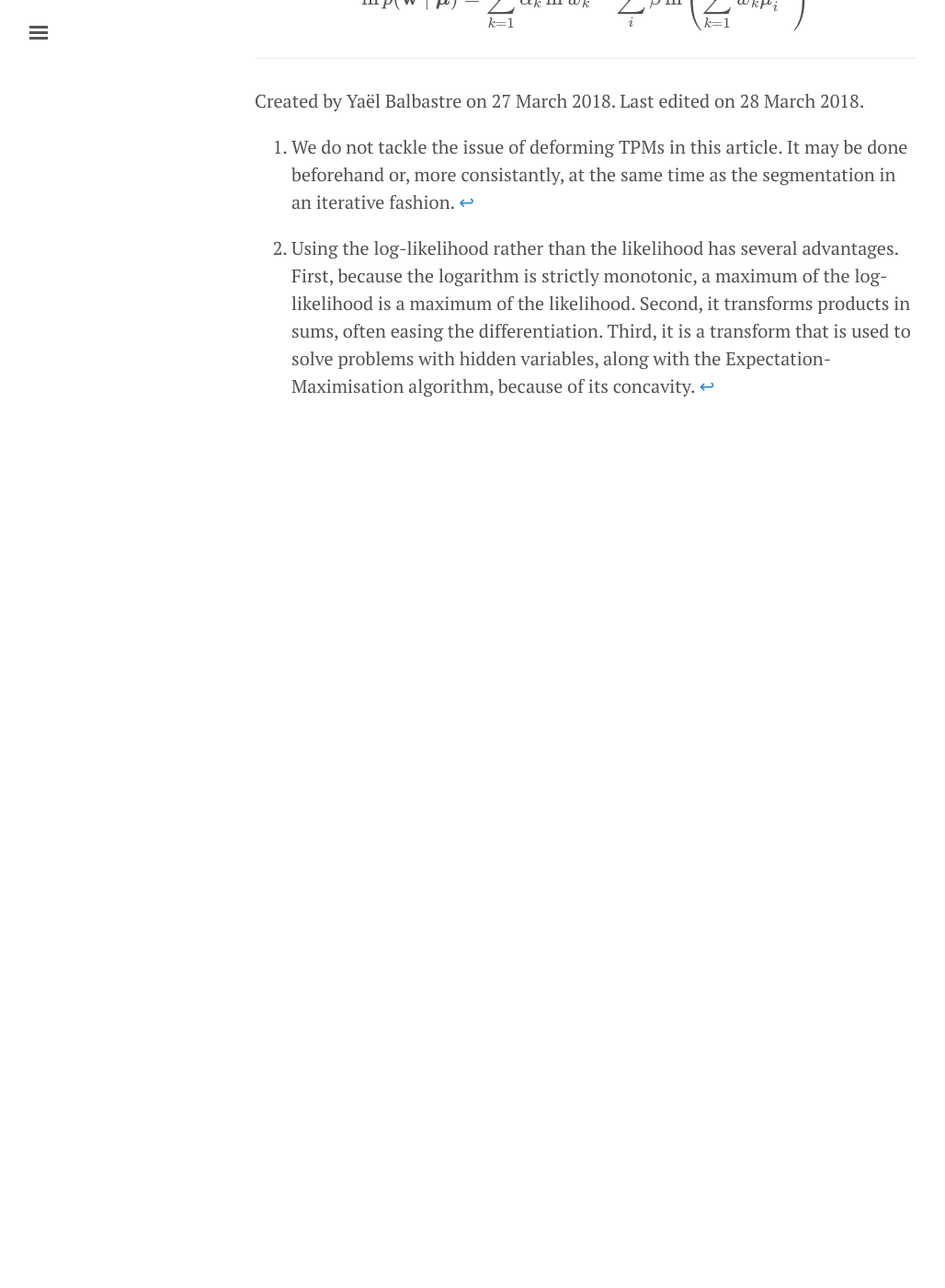
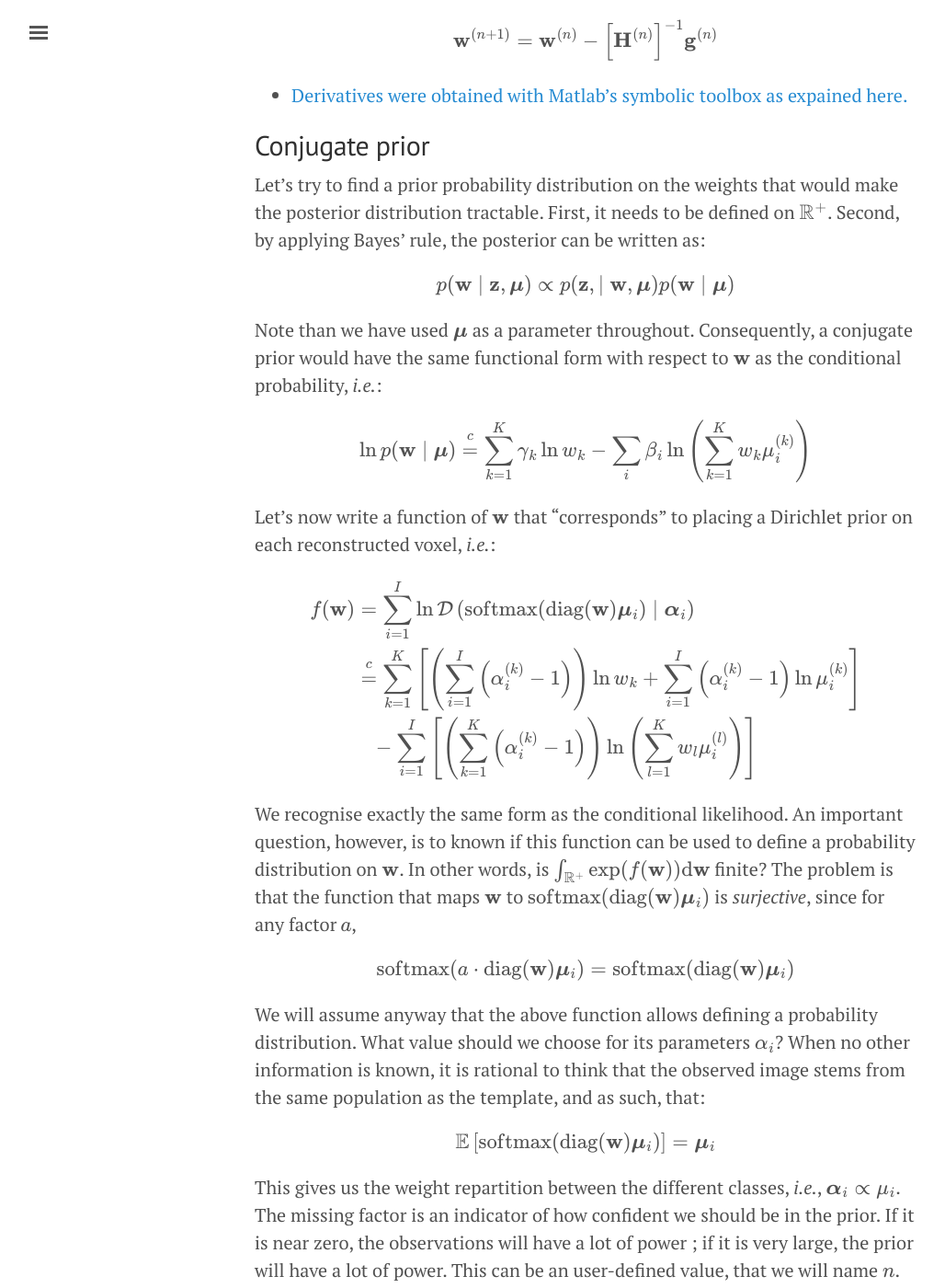
Before and after one commit to balbasty/computational-anatomy-notes, a Jekyll site: the page built from tpm-scale.md, in a window 1280 px wide and 1400 px high, scrolled down 2928 px. Shown: the whole window at 92% size, without its empty margins (3-1031 px from the left). Built offline with Jekyll 4.4.1, drawn with Linux system fonts in a browser that asks for light colours; formulas are drawn with MathJax 3; before the commit the page ends 3443 px from its top, so only the background shows below that; some of the changed text lies outside the part shown.

Commit message:
TPM scale: conjugate prior and MAP estimate

```diff
--- a/tpm-scale.md
+++ b/tpm-scale.md
@@ -7,18 +7,29 @@ mathjax: true
 Context
 -------
 
-Tissue probability maps (TPMs), or *templates*, encode the prior probability of each voxel in an image to belong to one of $K$ classes. Typically, they reflect the proportion of subjects, in the general population, that show a given class in a given location. These TPMs play a crucial role in segmentation models as they provide *local* prior information about class probability, thus helping regularise the segmentation in an anatomical way. TPMs are aligned to each observed brain and deformed to match as well as possible their anatomy[^registration]. The following figure shows a brain image along with the true labels and the deformed template (each color represents one class, mixed colors correspond to class probabilities):
+Tissue probability maps (TPMs), or *templates*, encode the prior probability of each voxel in an image of belonging to one of $K$ classes. Typically, they reflect the proportion of subjects, in the general population, that show a given class in a given location. These TPMs play a crucial role in segmentation models as they provide *local* prior information about class probability, thus helping regularise the segmentation in an anatomical way. TPMs are aligned to each observed brain and deformed to match as well as possible their anatomy[^registration]. The following figure shows a brain image along with the true labels and the deformed template (each color represents one class, mixed colors correspond to class probabilities):
 
 [^registration]: We do not tackle the issue of deforming TPMs in this article. It may be done beforehand or, more consistantly, at the same time as the segmentation in an iterative fashion.
 
-In the best case scenario, the deformed TPMs would match almost exactly the true labels. However, because deformations are not entirely *free* (*i.e.*, they must be smooth), there is often some kind of leeway, especially if the observed image possess an unusual anatomy (as might be the case if it is pathological). In this case, an issue is that the global expected class proportions in the template might be different from the actual class proportion, and thus bias the segmentation. For exemle, in the above exemple, the expected tissue proportions, are [x y z] whereas the true proportion is [x' y' z']. Consequently, it is necessary to modulate the TPMs to change the global expected class proportion.
+**INCLUDE A FIGURE HERE**
+
+In the best case scenario, the deformed TPMs would match almost exactly the true labels. However, because deformations are not entirely *free* (*i.e.*, they must be smooth), there is often some kind of leeway, especially if the observed image possess an unusual anatomy (as might be the case if it is pathological). In this case, an issue is that the global expected class proportions in the template might be different from the actual class proportion, and thus bias the segmentation. In the above exemple, the expected tissue proportions, are [x y z] whereas the true proportion is [x' y' z']. Consequently, it is necessary to modulate the TPMs to change the global expected class proportion.
+
+### When is it useful
+
+- **When the alignement procedure has low flexibility.** Typically, if only an affine transform is used, there is no chance that it may compensante for differences in gray matter volume. In this case, it is important to rescale the TPMs to avoid biasing the segmentation.
+- **When the subject is very pathological.** In this case, even with a very flexible deformation model (such as diffeomorphisms), it is possible that TPMs cannot match the subject well enough, and thus that expected proportions are not perfectly suited.
 
 Formal writing
 --------------
 
 Let us write the true labels as a series of binary images, each acting as a mask of voxels belonging to one class. In vector form, this yield: $\mathbf{z} = \left[z_i^{(k)} \in \left\\{0,1\right\\} \mid  i \in 1\dots I ~;~ k \in 1\dots K \right]$, where $i$ indexes voxels and $k$ indexes classes. In a similar fashion, we write the template as a series of probability images: $\boldsymbol{\mu} = \left[\mu_i^{(k)} \in \left[0,1\right] \mid  i \in 1\dots I ~;~ k \in 1\dots K \right]$. The idea is to find a series of factors, $w_k$, so that prior probabilities become:
 
-$$p_i^{(k)} = \frac{w_k\mu_i^{(k)}}{\sum_{l=1}^K w_l\mu_i^{(l)}}$$
+$$p_i^{(k)} = \frac{w_k\mu_i^{(k)}}{\sum_{l=1}^K w_l\mu_i^{(l)}} \Leftrightarrow \mathbf{p}_i = \mathrm{softmax}\left(\mathrm{diag}(\mathbf{w}) \boldsymbol{\mu}_i\right)$$
+
+The following figure shows the above template modulated using different factors. It is apparent that each one bears very different prior information.
+
+**INCLUDE A FIGURE HERE**
 
 Formally, saying that these are probabilities of belonging to each class is equivalent to saying that they are parameters of a _Categorical_ distribution, from which stem the actual labels. We can thus write the conditonal probability:
 
@@ -56,18 +67,52 @@ The optimum can then be optained iteratively, according to the update scheme:
 
 $$\mathbf{w}^{(n+1)} = \mathbf{w}^{(n)} - \left[\mathbf{H}^{(n)}\right]^{-1} \mathbf{g}^{(n)}$$
 
-- [Derivatives were obtained with Matlab's symbolic toolbox and expained here]({{ site.baseurl }}/tpm-scale-deriv-ml)
+- [Derivatives were obtained with Matlab's symbolic toolbox as expained here.]({{ site.baseurl }}/tpm-scale-deriv-ml)
 
 Conjugate prior
 ---------------
 
-Let us try to find a prior probability distribution on the weights that would make the posterior distribution tractable. First, it needs to be defined on $\mathbb{R}^+$. Second, by applying Bayes' rule, the posterior can be written as:
+Let's try to find a prior probability distribution on the weights that would make the posterior distribution tractable. First, it needs to be defined on $\mathbb{R}^+$. Second, by applying Bayes' rule, the posterior can be written as:
 
 $$p(\mathbf{w} \mid \mathbf{z}, \boldsymbol{\mu}) \propto p(\mathbf{z}, \mid \mathbf{w}, \boldsymbol{\mu}) p(\mathbf{w} \mid \boldsymbol{\mu})$$
 
 Note than we have used $\boldsymbol{\mu}$ as a parameter throughout. Consequently, a conjugate prior would have the same functional form with respect to $\mathbf{w}$ as the conditional probability, *i.e.*:
 
-$$\ln p(\mathbf{w} \mid \boldsymbol{\mu}) = \sum_{k=1}^K \alpha_k \ln w_k - \sum_i \beta \ln\left(\sum_{k=1}^K w_k \mu_i^{(k)}\right)$$
+$$\ln p(\mathbf{w} \mid \boldsymbol{\mu}) \overset{c}{=} \sum_{k=1}^K \gamma_k \ln w_k - \sum_i \beta_i \ln\left(\sum_{k=1}^K w_k \mu_i^{(k)}\right)$$
+
+Let's now write a function of $\mathbf{w}$ that "corresponds" to placing a Dirichlet prior on each reconstructed voxel, *i.e.*:
+
+$$\begin{split}
+f(\mathbf{w})
+& = \sum_{i=1}^I \ln\mathcal{D}\left(\mathrm{softmax}(\mathrm{diag}(\mathbf{w}) \boldsymbol{\mu}_i) \mid \boldsymbol{\alpha}_i\right) \\
+& \overset{c}{=} \sum_{k=1}^K \left[ \left(\sum_{i=1}^I \left(\alpha_i^{(k)}-1\right)\right)\ln w_k  + \sum_{i=1}^I \left(\alpha_i^{(k)}-1\right) \ln\mu_i^{(k)} \right] \\
+& \phantom{=} - \sum_{i=1}^I \left[ \left(\sum_{k=1}^K \left(\alpha_i^{(k)}-1\right)\right) \ln\left(\sum_{l=1}^Kw_l\mu_i^{(l)}\right) \right]
+\end{split}$$
+
+We recognise exactly the same form as the conditional likelihood. An important question, however, is to known if this function can be used to define a probability distribution on $\mathbf{w}$. In other words, is $\int_{\mathbb{R}^+} \exp(f(\mathbf{w})) \mathrm{d}\mathbf{w}$ finite? The problem is that the function that maps $\mathbf{w}$ to $\mathrm{softmax}(\mathrm{diag}(\mathbf{w}) \boldsymbol{\mu}_i)$ is *surjective*, since for any factor $a$,
+
+$$\mathrm{softmax}(a \cdot \mathrm{diag}(\mathbf{w}) \boldsymbol{\mu}_i) = \mathrm{softmax}(\mathrm{diag}(\mathbf{w}) \boldsymbol{\mu}_i)$$
+
+We will assume anyway that the above function allows defining a probability distribution. What value should we choose for its parameters $\mathbf{\alpha}_i$? When no other information is known, it is rational to think that the observed image stems from the same population as the template, and as such, that:
+
+$$\mathbb{E}\left[\mathrm{softmax}(\mathrm{diag}(\mathbf{w}) \boldsymbol{\mu}_i)\right] = \boldsymbol{\mu}_i$$
+
+This gives us the weight repartition between the different classes, *i.e.*, $\boldsymbol{\alpha}_i \propto \mathbf{\mu}_i$. The missing factor is an indicator of how confident we should be in the prior. If it is near zero, the observations will have a lot of power ; if it is very large, the prior will have a lot of power. This can be an user-defined value, that we will name $n$. Two values make sense: 1 (to give as much weight to the data and to the template) and $N$, the number of subjects that were used to build the template.
+
+Posterior
+---------
+
+Thanks to the conjugate prior, we can easily write the log-posterior probability as:
+
+$$\begin{split}\ln p(\mathbf{w} \mid \mathbf{z}, \boldsymbol{\mu}, n) \overset{c}{=}
+& \sum_{k=1}^K \left[ \left(\sum_{i=1}^I \left(z_i^{(k)} + n\mu_i^{(k)}-1\right)\right)\ln w_k \right] \\
+& - \sum_{i=1}^I \left[ \left(\sum_{k=1}^K \left(z_i^{(k)} + n\mu_i^{(k)}-1\right)\right) \ln\left(\sum_{l=1}^Kw_l\mu_i^{(l)}\right) \right]
+\end{split}$$
+
+Maximum *a posteriori*
+----------------------
+
+A MAP estimate can be obtained with the same methods as the ML estimate, since both objective functions have the same form. The only difference is that there might be some (hopefully very rare) cases where the posterior does not possess a mode. The expected value of our distribution being intractable, we have no choice but to resolve to a mode estimate.
 
 ---
 Created by Yaël Balbastre on 27 March 2018.
```
